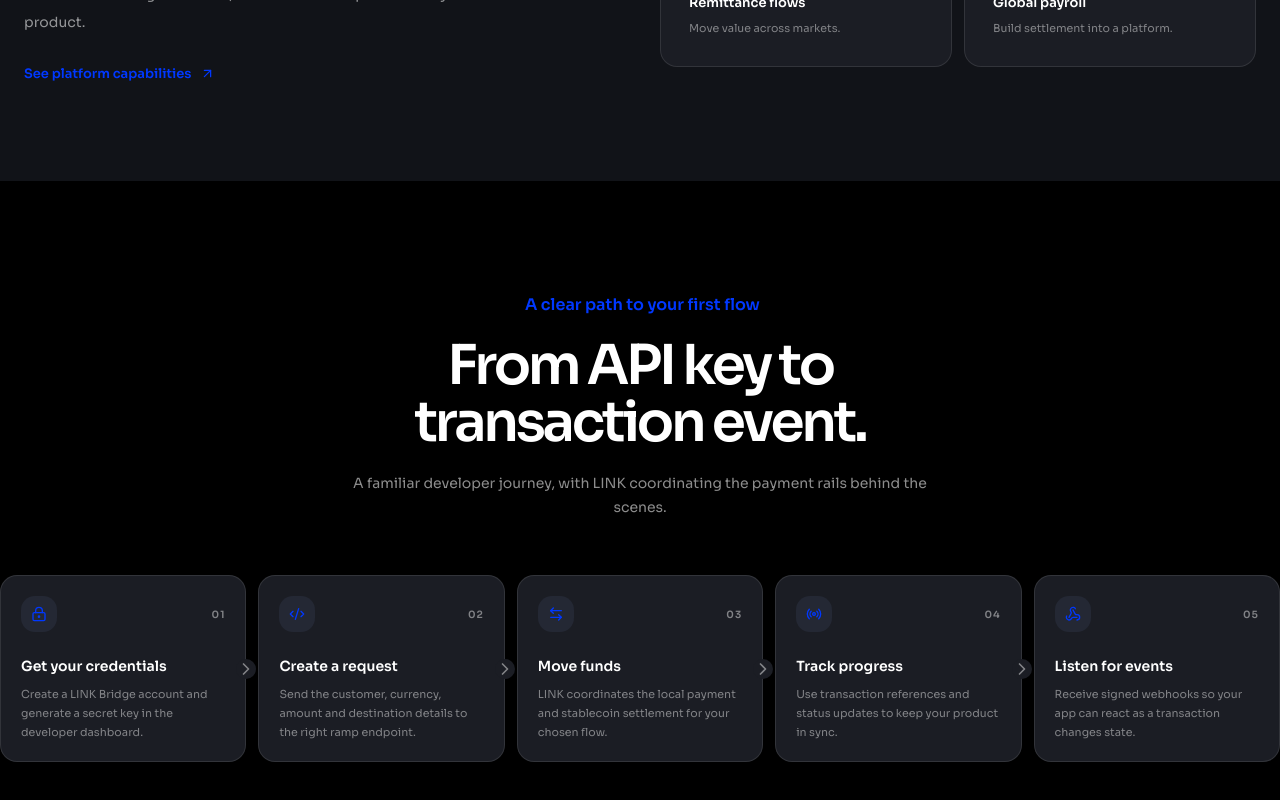
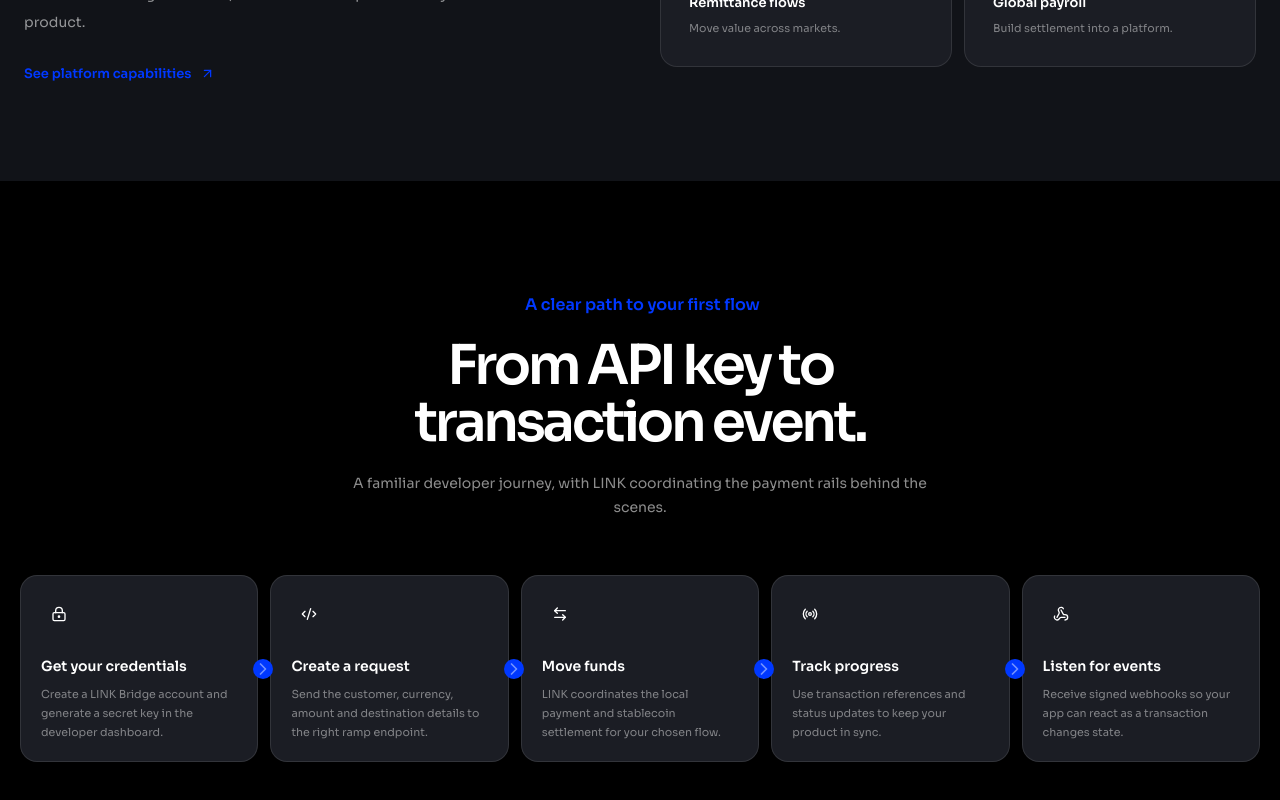
Before and after one commit to heckyobiazi/link-api-view, a Next.js app: page / in a window 1280 px wide. Shown: the part 2474-3274 px from the top of the page. Built offline with nearby package versions, Linux system fonts and the light colour scheme.

Commit message:
updated the step spacing for the flow section

```diff
--- a/app/page.tsx
+++ b/app/page.tsx
@@ -173,10 +173,17 @@
           <div className="ml-[5px] not-italic text-[16px] font-semibold text-[#0038ff] justify-center mb-5">A clear path to your first flow</div>
       <h2 className="text-[clamp(36px,4.4vw,55px)] text-white font-semibold leading-[1.04] tracking-[-.06em]">From API key to transaction event.</h2>
       <p className="mt-5 text-[14px] leading-6 text-white/55">A familiar developer journey, with LINK coordinating the payment rails behind the scenes.</p></div>
-        <div className="relative mt-14 grid gap-3 sm:grid-cols-2 lg:grid-cols-5">{flow.map(({ number, title, copy, icon: Icon }, i) => <article key={number} className="relative rounded-[17px] border border-white/[.1] bg-[#1b1d24] p-5">
-          <div className="flex items-center justify-between"><span className="grid h-9 w-9 place-items-center rounded-xl bg-[#242834] text-[#0038ff]"><Icon size={16}/></span><span className="text-[10px] font-semibold tracking-[.1em] text-white/45">{number}</span></div><h3 className="mt-6 text-[14px] font-semibold text-white">{title}</h3><p className="mt-2 text-[11px] leading-[1.7] text-white/45">{copy}</p>{i < flow.length - 1 && <ChevronRight className="absolute -right-[11px] top-1/2 z-[1] hidden -translate-y-1/2 rounded-full bg-[#1b1d24] text-white/45 lg:block" size={20}/>}</article>)}</div>
+        <div className="relative mt-14 mx-5 grid gap-3 sm:grid-cols-2 lg:grid-cols-5">{flow.map(({ number, title, copy, icon: Icon }, i) => <article key={number} className="relative rounded-[17px] border border-white/[.1] bg-[#1b1d24] p-5">
+          <div className="flex items-center justify-between"><span className="grid h-9 w-9 place-items-center text-[#ffffff]"><Icon size={16}/></span>
+          <span className="text-[10px] font-semibold tracking-[.1em] text-white/45"></span></div>
+          <h3 className="mt-6 text-[14px] font-semibold text-white">{title}</h3>
+          <p className="mt-2 text-[11px] leading-[1.7] text-white/45">{copy}</p>{i < flow.length - 1 && <ChevronRight className="absolute -right-[16px] top-1/2 z-[1] hidden -translate-y-1/2 rounded-full bg-[#0038ff] text-white/45 lg:block" size={20}/>}</article>)}</div>
       </div>
     </section>
+
+
+
+
 
 
       </main>
```
